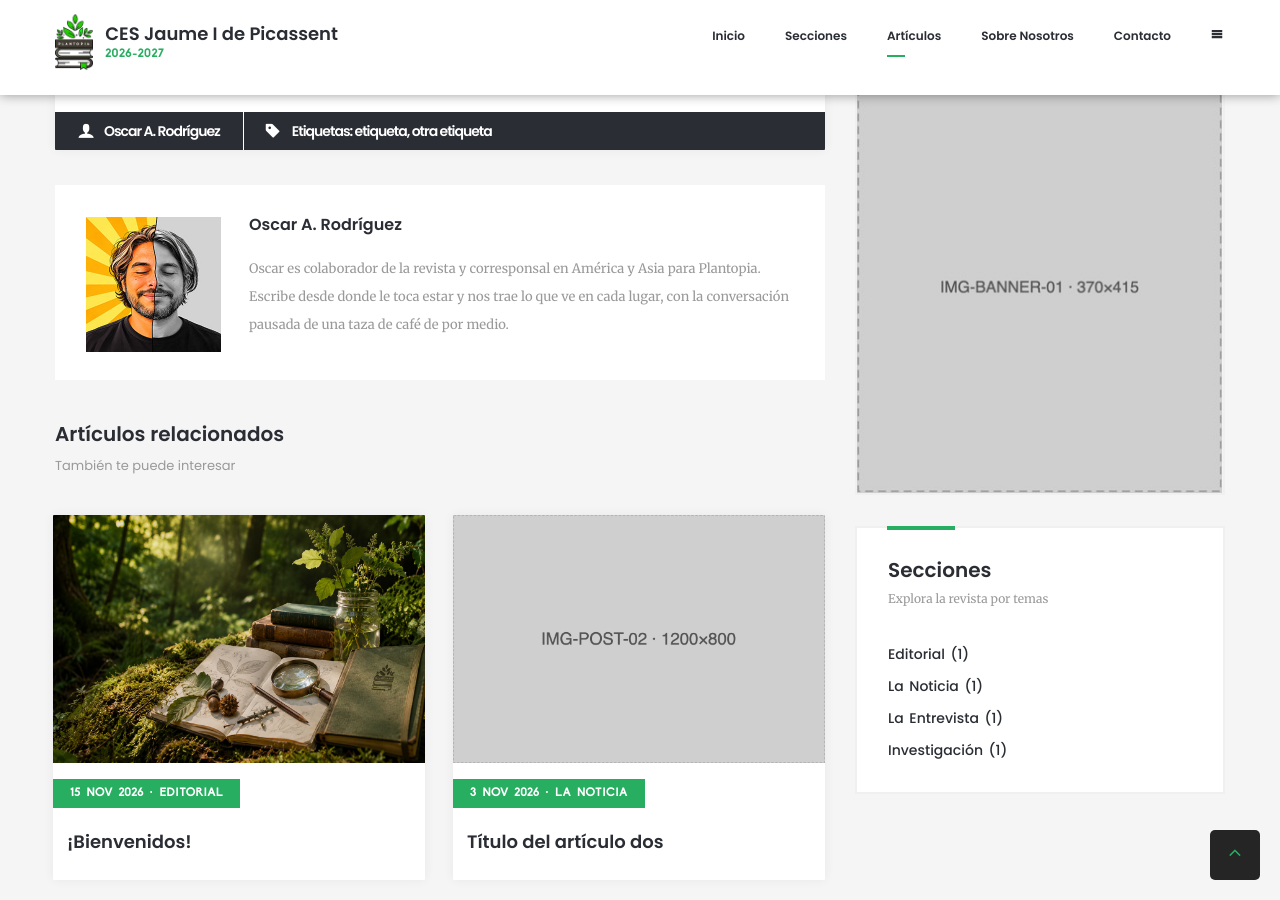
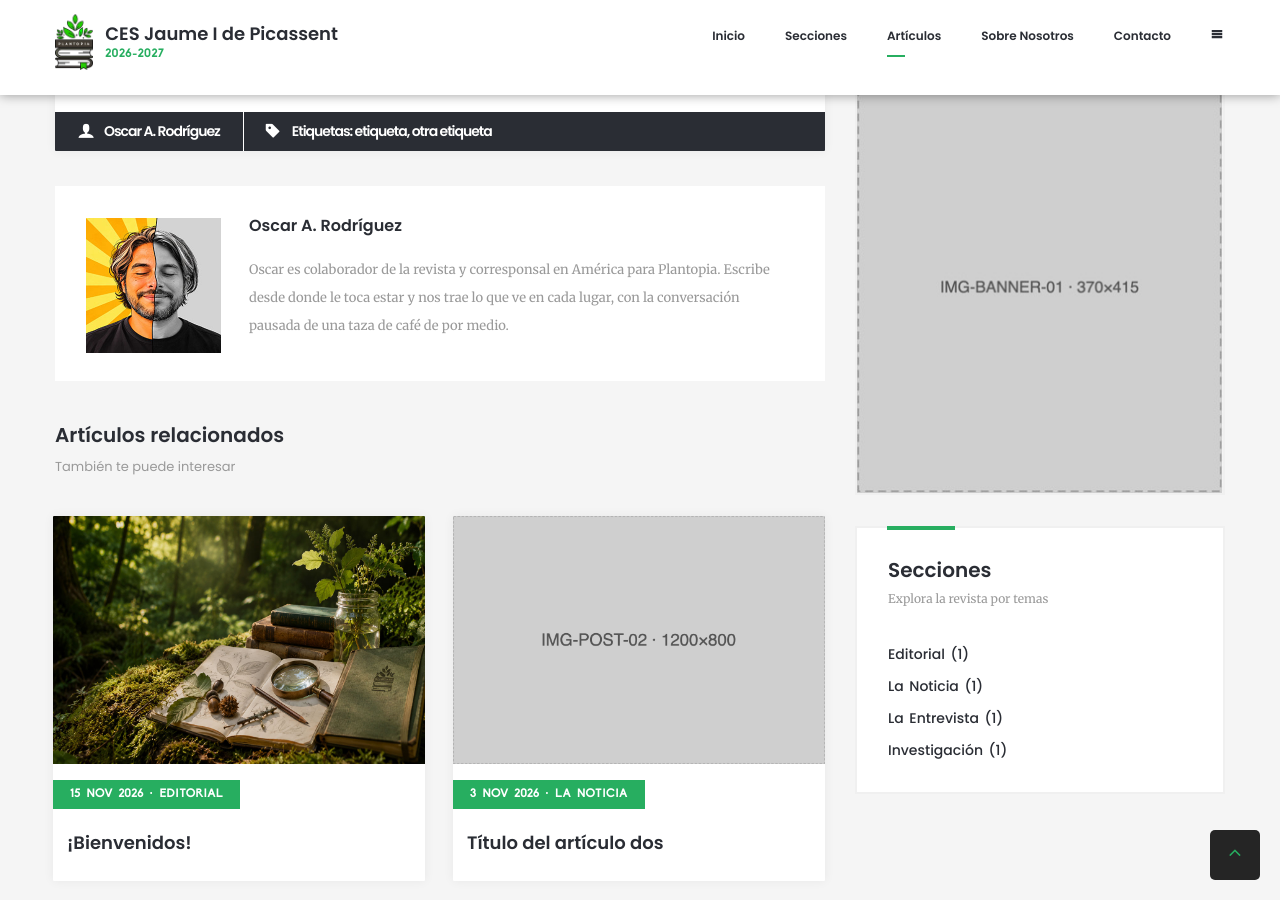
Before and after one commit to Oscargtus/malayerba, a Jekyll site: the page built from _posts/2026-10-27-titulo-del-articulo-tres.md, in a window 1280 px wide and 900 px high, scrolled down 1539 px. Built offline with Jekyll 4.4.1, drawn with Linux system fonts in a browser that asks for light colours; some web fonts are replaced.

Commit message:
Artículo tres: video de YouTube (canal Plantopia) e imagen IMG-POST-03; biografía de Oscar
Co-Authored-By: Claude Opus 5.5 <noreply@anthropic.com>

```diff
--- a/_data/autores.yml
+++ b/_data/autores.yml
@@ -3,7 +3,7 @@
 
 - id: autor-1
   nombre: Oscar A. Rodríguez
-  bio: "Oscar es colaborador de la revista y corresponsal en América y Asia para Plantopia. Escribe desde donde le toca estar y nos trae lo que ve en cada lugar, con la conversación pausada de una taza de café de por medio."
+  bio: "Oscar es colaborador de la revista y corresponsal en América para Plantopia. Escribe desde donde le toca estar y nos trae lo que ve en cada lugar, con la conversación pausada de una taza de café de por medio."
   foto: assets/placeholders/IMG-AVATAR-03.jpg
   web: ""
 
--- a/_posts/2026-10-27-titulo-del-articulo-tres.md
+++ b/_posts/2026-10-27-titulo-del-articulo-tres.md
@@ -9,7 +9,7 @@ etiquetas: [etiqueta, otra etiqueta]
 destacado: true
 imagen_portada: assets/placeholders/IMG-HERO-03.jpg
 formato: video
-video: https://player.vimeo.com/video/25573104?dnt=1
+video: https://www.youtube-nocookie.com/embed/2ma3GsZn2Gg
 ---
 
 Primer párrafo del artículo. Aquí va la entrada: dos o tres frases que presentan el tema. Texto de ejemplo para reemplazar con el contenido real de Plantopia.
```
Also changed, not shown: assets/placeholders/IMG-POST-03.jpg.
